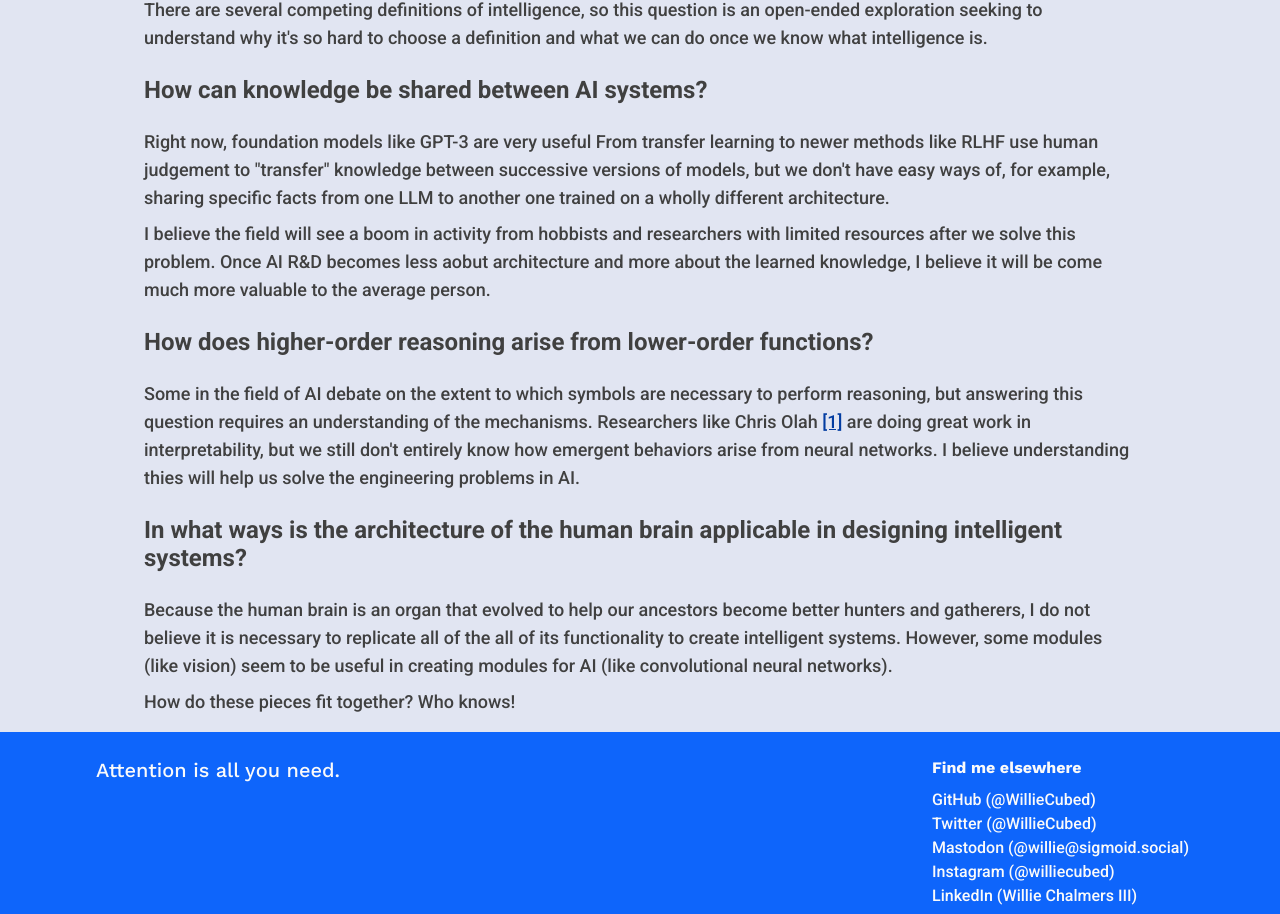
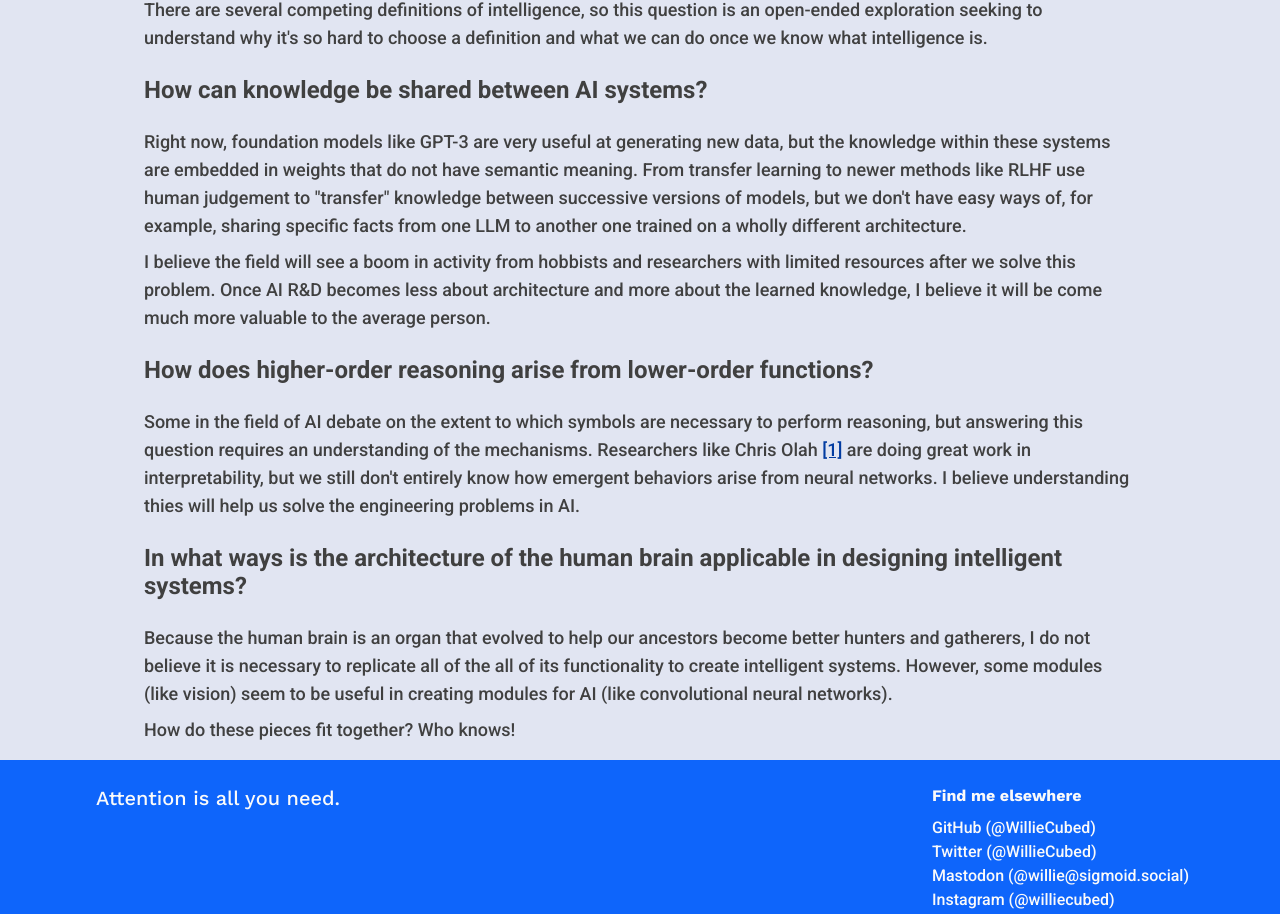
Before and after one commit to WillieCubed/website, a Next.js app: page /research in a window 1280 px wide. Shown: the part 1260-2174 px from the top of the page. Built offline with nearby package versions, Linux system fonts and the light colour scheme.

Commit message:
chore: Fix minor text copy errors

```diff
--- a/app/research/page.tsx
+++ b/app/research/page.tsx
@@ -140,8 +140,10 @@ export default async function ResearchOverviewPage() {
             How can knowledge be shared between AI systems?
           </h3>
           <p className="text-lg">
-            Right now, foundation models like GPT-3 are very useful From
-            transfer learning to newer methods like{' '}
+            Right now, foundation models like GPT-3 are very useful at
+            generating new data, but the knowledge within these systems are
+            embedded in weights that do not have semantic meaning. From transfer
+            learning to newer methods like{' '}
             <a href="http://" target="_blank" rel="noopener noreferrer"></a>{' '}
             RLHF use human judgement to &quot;transfer&quot; knowledge between
             successive versions of models, but we don&apos;t have easy ways of,
@@ -151,7 +153,7 @@ export default async function ResearchOverviewPage() {
           <p className="mt-2 text-lg">
             I believe the field will see a boom in activity from hobbists and
             researchers with limited resources after we solve this problem. Once
-            AI R&amp;D becomes less aobut architecture and more about the
+            AI R&amp;D becomes less about architecture and more about the
             learned knowledge, I believe it will be come much more valuable to
             the average person.
           </p>
```
